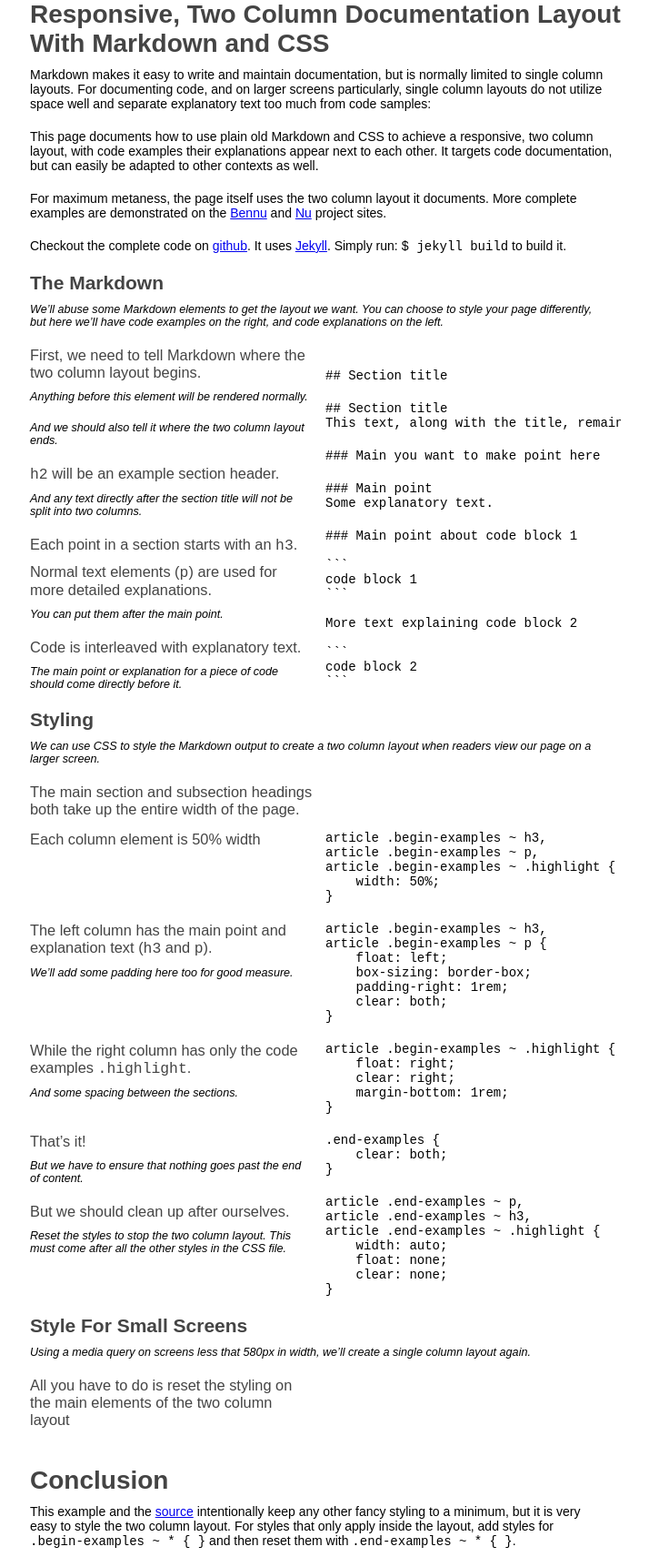
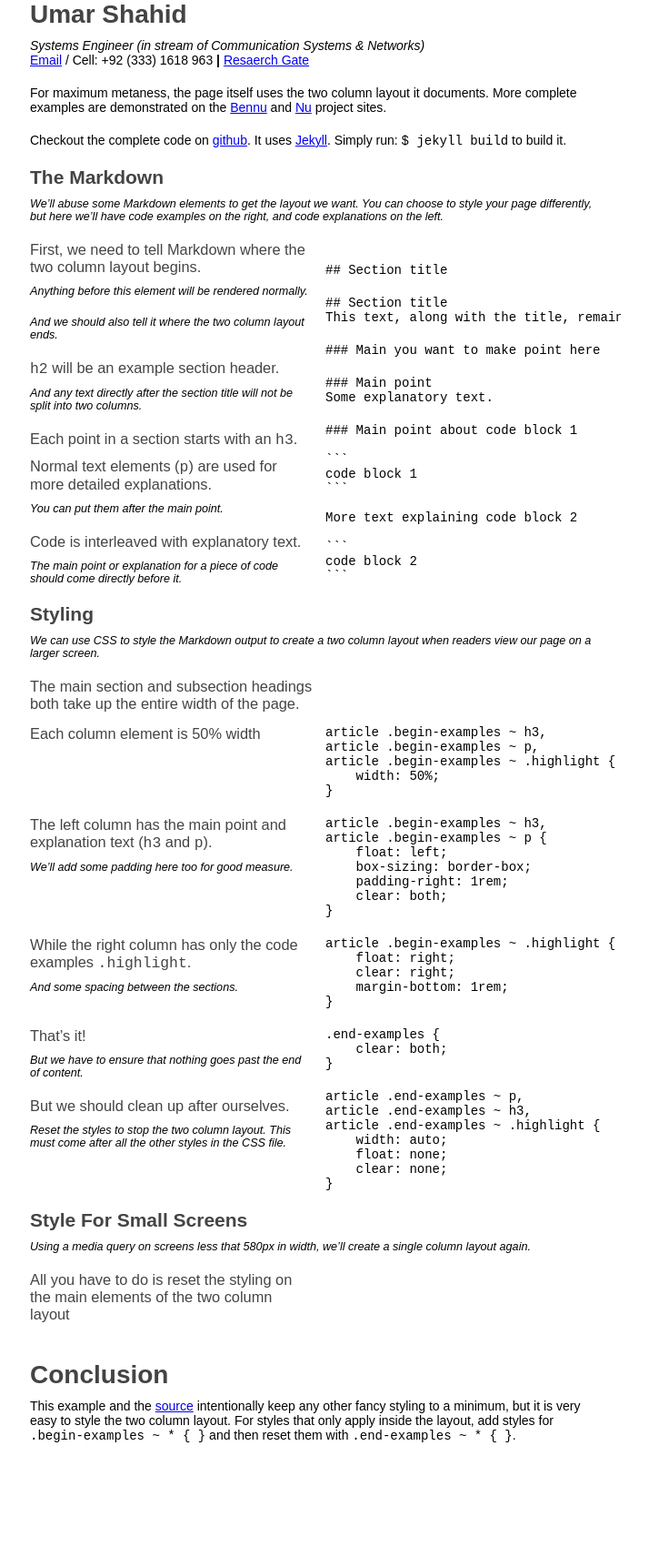
Before and after one commit to umarshahid/practice, a Jekyll site: the page built from index.md, in a window 1280 px wide. Shown: the whole page at 91% size, without its empty margins (282-996 px from the left). Built offline with Jekyll 4.4.1, drawn with Linux system fonts in a browser that asks for light colours; Markdown is read by kramdown in place of the engine named in the settings; our own code applies the rules of GitHub Pages for plain Markdown files; after the commit the page ends 1606 px from its top, so only the background shows below that.

Commit message:
Update index.md

```diff
--- a/index.md
+++ b/index.md
@@ -2,11 +2,9 @@
 layout: base
 ---
 
-# Responsive, Two Column Documentation Layout With Markdown and CSS
-
-Markdown makes it easy to write and maintain documentation, but is normally limited to single column layouts. For documenting code, and on larger screens particularly, single column layouts do not utilize space well and separate explanatory text too much from code samples:
-
-This page documents how to use plain old Markdown and CSS to achieve a responsive, two column layout, with code examples their explanations appear next to each other. It targets code documentation, but can easily be adapted to other contexts as well.
+# Umar Shahid
+_Systems Engineer (in stream of Communication Systems & Networks)_<br>
+[Email](mailto:ushahid.msse18@rcms.nust.edu.pk) / Cell: +92 (333) 1618 963 **|** [Resaerch Gate](https://www.researchgate.net/profile/Umar-Shahid)
 
 For maximum metaness, the page itself uses the two column layout it documents. More complete examples are demonstrated on the [Bennu][bennu] and [Nu][nu] project sites.
 
```
